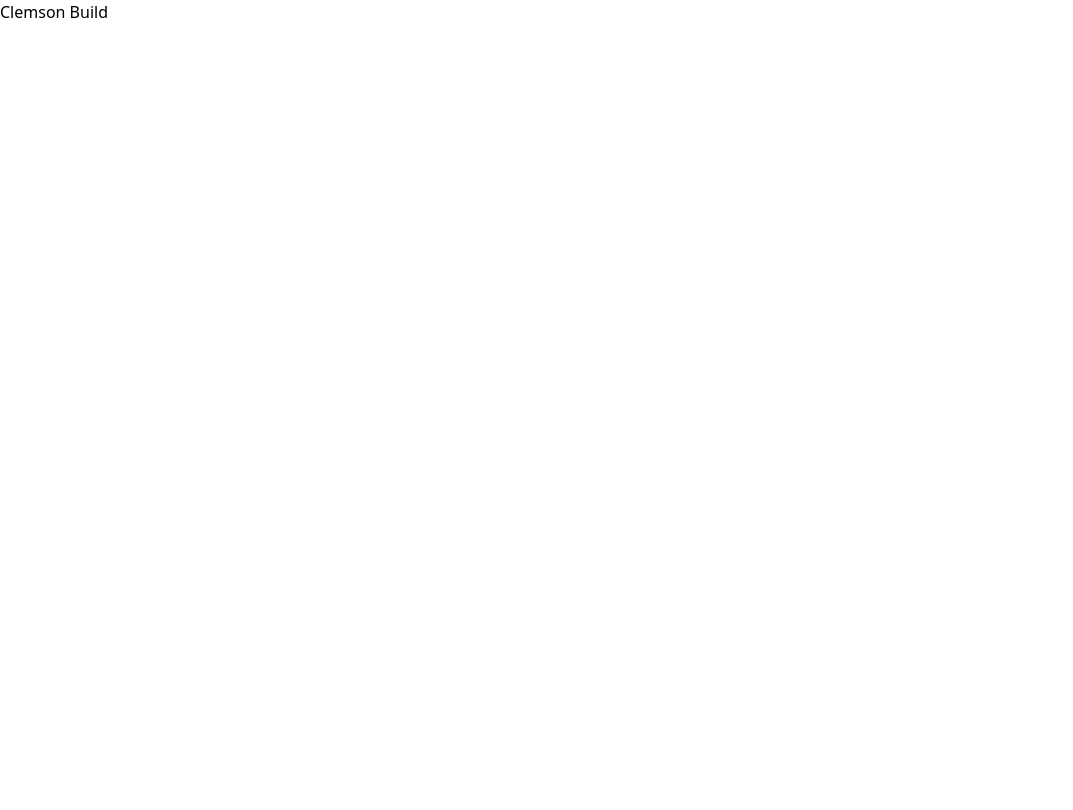
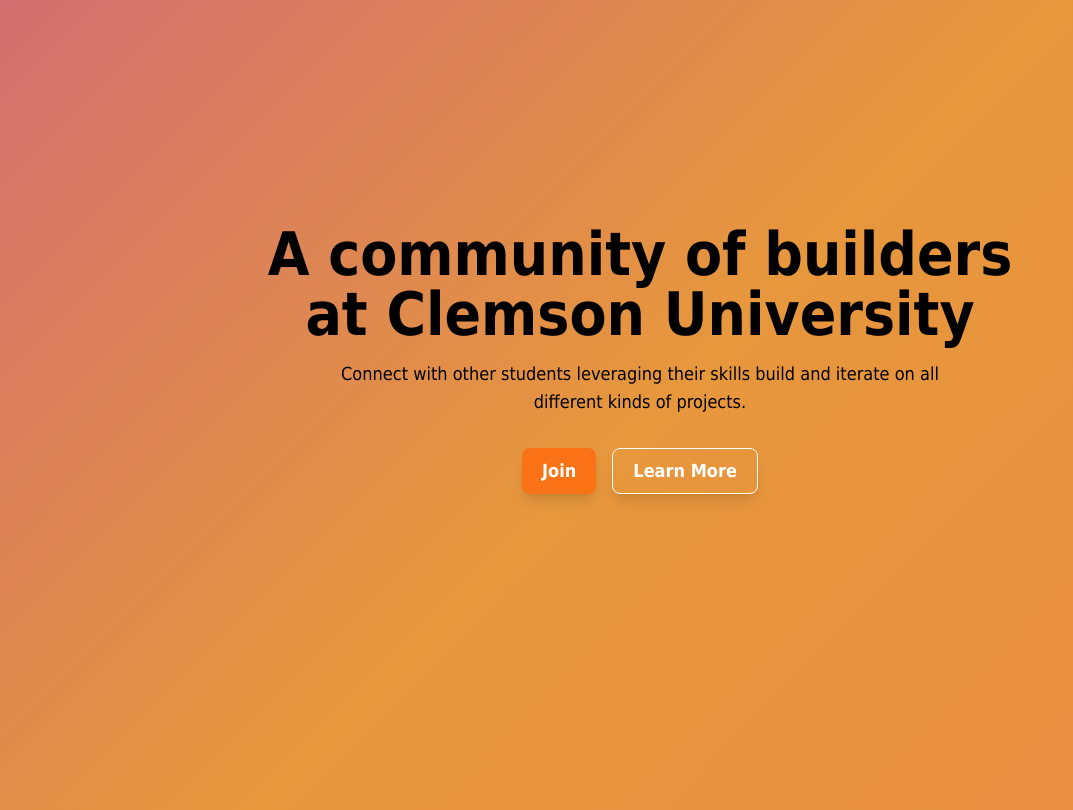
Before and after one commit to ClemsonBuild/clemson-build-website, a plain HTML site: page index.html in a window 1280 px wide. Shown: the whole page, without its empty margins (0-1073 px from the left). Drawn offline with nearby package versions, Linux system fonts and the light colour scheme.

Commit message:
add hero section + gradient background

```diff
--- a/index.html
+++ b/index.html
@@ -8,7 +8,18 @@
     <script src="https://cdn.tailwindcss.com"></script>
   </head>
   <body>
-    <h1>Clemson Build</h1>
+    <div class="mt-56 mx-auto w-fit">
+      <h1 class="text-6xl font-black text-center max-w-[750px]">A community of builders at Clemson University</h1>
+      <p class="mt-4 mx-auto text-lg font-light text-center max-w-[600px]">Connect with other students leveraging their skills build and iterate on all different kinds of projects.</p>
+      <div class="mt-8 flex gap-x-4 justify-center">
+        <button class="transition ease-in-out delay-110 hover:-translate-y-1 hover:scale-101 bg-orange-500 shadow-lg rounded-lg font-bold px-5 py-2 text-lg text-white">
+          Join
+        </button>
+        <button class="transition ease-in-out delay-110 hover:-translate-y-1 hover:scale-101 border border-white shadow-lg rounded-lg font-bold px-5 py-2 text-lg text-white">
+          Learn More
+        </button>
+      </div>
+    </div>
 
     <script src="scripts/main.js"></script>
   </body>
--- /dev/null
+++ b/styles/main.css
@@ -0,0 +1,19 @@
+body {
+  background: linear-gradient(-45deg, #ee7752, #e7973c, #ab23d5, #9a23d5);
+  background-size: 400% 400%;
+  animation: gradient 15s ease infinite;
+  height: 100vh;
+  font-family: "Tahoma";
+}
+
+@keyframes gradient {
+  0% {
+    background-position: 0% 50%;
+  }
+  50% {
+    background-position: 100% 50%;
+  }
+  100% {
+    background-position: 0% 50%;
+  }
+}
```
